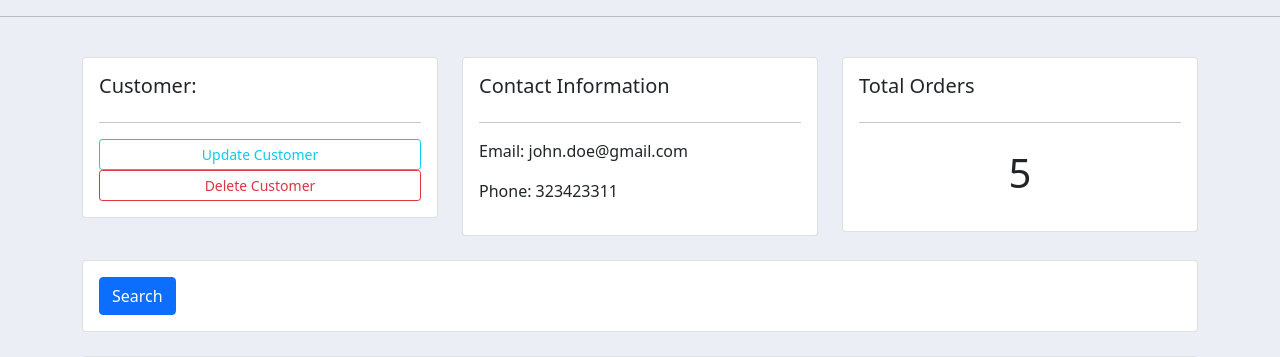
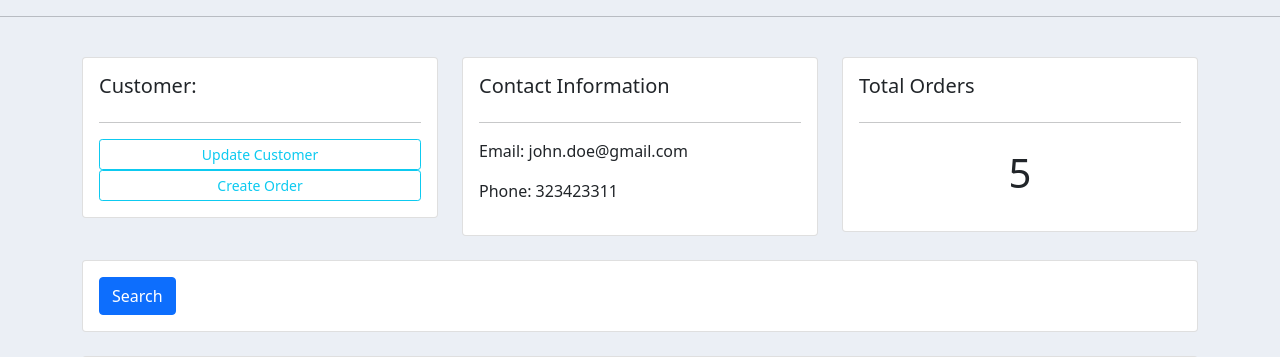
Before and after one commit to ShanAZIZ/dennis_crm_django, a Django app: page /customer/2 in a window 1280 px wide. Shown: the part 59-416 px from the top of the page. Run offline with Django 3.2, Linux system fonts and the light colour scheme; data comes from the database, SQL or seed files in the repository; both versions use the stored data as it was after the commit; some libraries are stand-ins or nearby versions.

Commit message:
Commit _Video part 11 Mise en place de inlineFormSet a partir de la view Customer

```diff
--- a/accounts/templates/accounts/customer.html
+++ b/accounts/templates/accounts/customer.html
@@ -8,7 +8,7 @@
             <h5>Customer:</h5>
             <hr>
             <a class="btn btn-outline-info  btn-sm btn-block" href="">Update Customer</a>
-            <a class="btn btn-outline-danger  btn-sm btn-block" href="">Delete Customer</a>
+            <a class="btn btn-outline-info  btn-sm btn-block" href="{% url 'create_order' customer.id %}">Create Order</a>
 
         </div>
     </div>
@@ -73,4 +73,4 @@
         </div>
     </div>
 </div>
-{% endblock %}
+{% endblock %}l
--- a/accounts/templates/accounts/dashboard.html
+++ b/accounts/templates/accounts/dashboard.html
@@ -29,7 +29,6 @@
         <h5>LAST 5 ORDERS</h5>
         <hr>
         <div class="card card-body">
-            <a class="btn btn-primary  btn-sm btn-block" href="{% url 'create_order' %}">Create Order</a>
             <table class="table table-sm">
                 <tr>
                     <th>Product</th>
--- a/accounts/templates/accounts/order_form.html
+++ b/accounts/templates/accounts/order_form.html
@@ -6,7 +6,11 @@
         <div class="card card-body">
             <form action="" method="post">
                 {% csrf_token %}
-                {{ form }}
+                {{ formset.management_form }}
+                {% for form in formset %}
+                    {{ form }}
+                    <hr>
+                {% endfor %}
                 <input type="submit" name="submit">
             </form>
         </div>
--- a/accounts/urls.py
+++ b/accounts/urls.py
@@ -5,7 +5,7 @@ urlpatterns = [
     path('', views.home, name="dashboard"),
     path('products/', views.products, name="products"),
     path('customer/<str:pk>', views.customer, name="customer"),
-    path('create_order/', views.createOrders, name="create_order"),
+    path('create_order/<str:pk>', views.createOrders, name="create_order"),
     path('update_order/<str:pk>', views.updateOrder, name="update_order"),
     path('delete_order/<str:pk>', views.deleteOrder, name="delete_order"),
 
--- a/accounts/views.py
+++ b/accounts/views.py
@@ -1,6 +1,6 @@
 from django.shortcuts import render, redirect
 from django.http import HttpResponse
-
+from django.forms import inlineformset_factory
 # Create your views here.
 from .models import *
 from .forms import OrderForm
@@ -40,16 +40,21 @@ def customer(request, pk):
     return render(request, 'accounts/customer.html', context)
 
 
-def createOrders(request):
-    form = OrderForm
+def createOrders(request, pk):
+    OrderFormSet = inlineformset_factory(Customer, Order, fields=('product','status'), extra=3)
+    customer = Customer.objects.get(id=pk)
+    formset = OrderFormSet(queryset=Order.objects.none(), instance=customer)
+    #form = OrderForm(initial={'customer': customer})
     if request.method == 'POST':
-        print('Printing POST : ', request.POST)
-        form = OrderForm(request.POST)
-        if form.is_valid():
-            form.save()
+        #print('Printing POST : ', request.POST)
+        #form = OrderForm(request.POST)
+        formset = OrderFormSet(request.POST, instance=customer)
+        if formset.is_valid():
+            formset.save()
             return redirect('/')
     context = {
-        'form': form
+        'formset': formset,
+        'customer': customer
     }
     return render(request, 'accounts/order_form.html', context)
 
```
Also changed, not shown: db.sqlite3.
